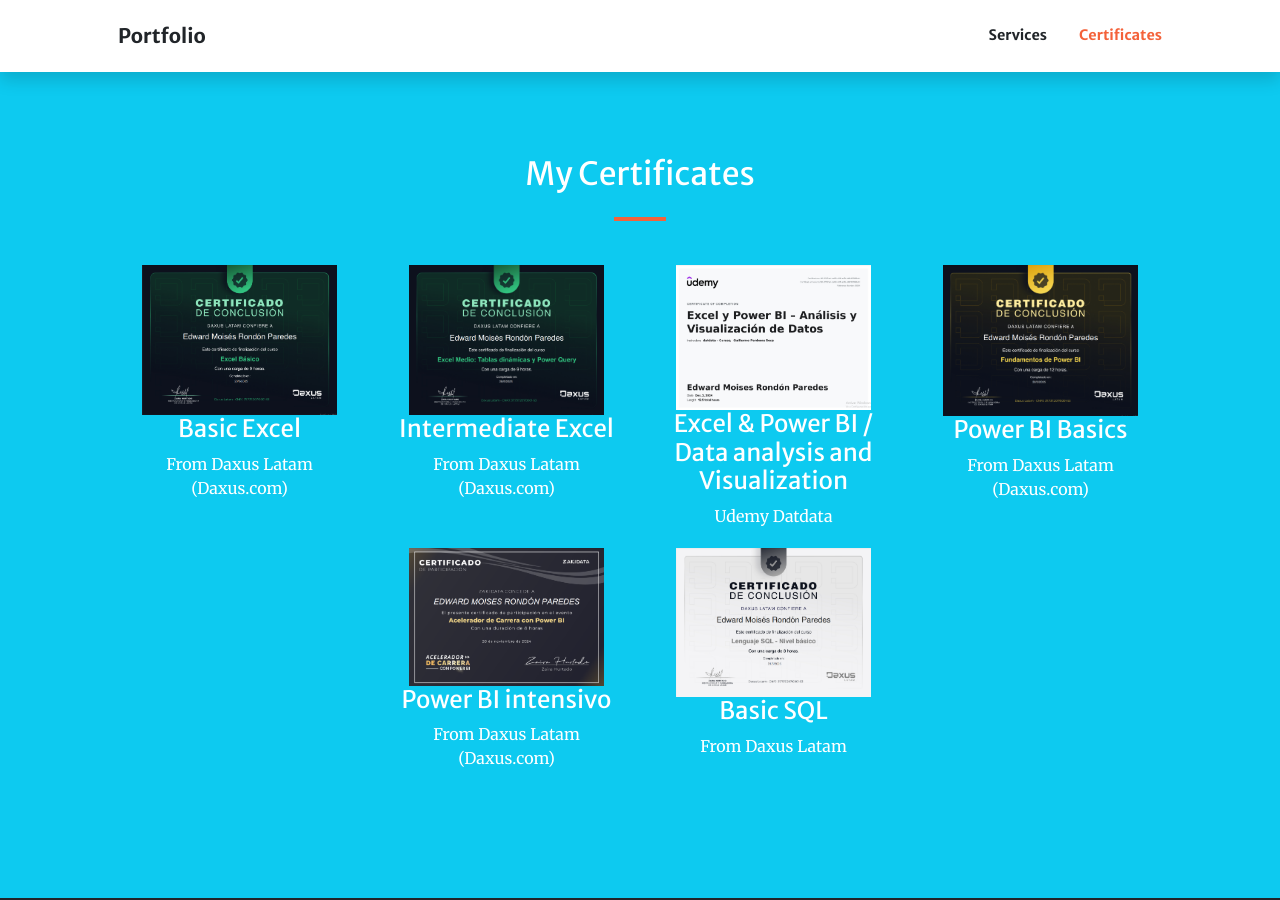
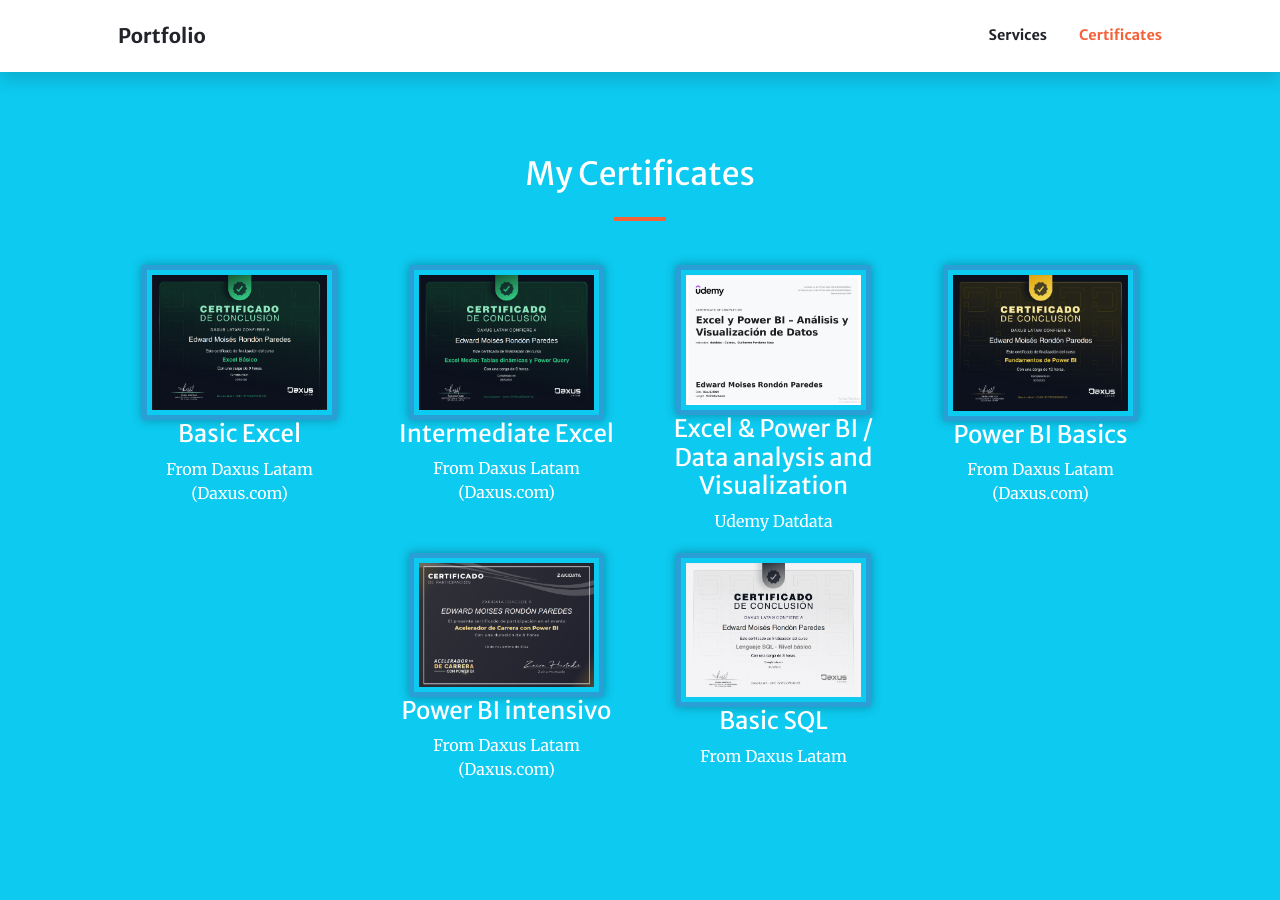
Before and after one commit to Edward-R-analytics/Portfolio, a Jekyll site: the page built from index.md, in a window 1280 px wide and 900 px high, scrolled down 2629 px. Built offline with Jekyll 4.4.1, drawn with Linux system fonts in a browser that asks for light colours; comment, search, counter and statistics services are not loaded.

Commit message:
Update members.html

```diff
--- a/_includes/members.html
+++ b/_includes/members.html
@@ -6,7 +6,8 @@
       {% for member in section.members %}
       <div class="col-lg-3 col-md-6 text-center">
         <div class="member-box">
-          <img class="text-primary" src="{{ member.image }}" alt="{{ member.title }}" style="border-radius: 0;" >
+          <img class="text-primary" src="{{ member.image }}" alt="{{ member.title }}"
+     style="border-radius: 0; border: 5px solid #2a9fd6; padding: 5px; box-shadow: 0 0 10px rgba(0,0,0,0.3);">
           <h3 class="h4 mb-2">{{ member.title }}</h3>
           <p class="text-white mb-0">{{ member.text }}</p>
         </div>
```
